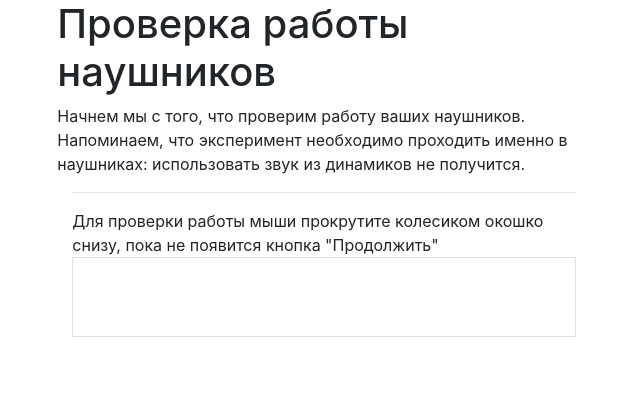
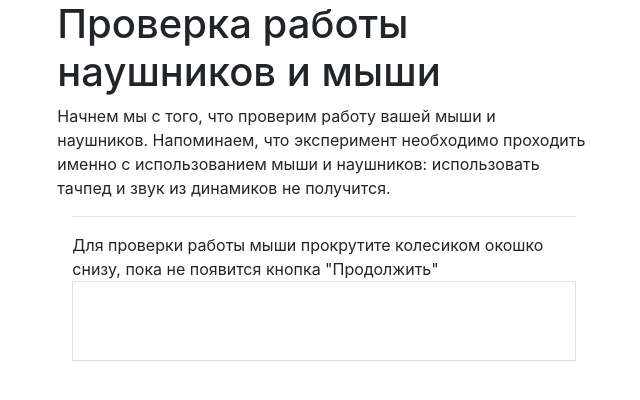
Before and after one commit to kalenkovich/mousetracking-django, a Django app: template experiment/templates/experiment/devices_check.html in a window 1280 px wide. Shown: the top 400 px of the page, without its empty margins (316-956 px from the left). Run offline with Django 3.2, Linux system fonts and the light colour scheme; the template is opened without the code that fills it, so the values that code supplies are empty; some libraries are stand-ins or nearby versions.

Commit message:
add info that we will be checking the mouse to the page

```diff
--- a/experiment/templates/experiment/devices_check.html
+++ b/experiment/templates/experiment/devices_check.html
@@ -82,9 +82,9 @@
 {% block single_column %}
 
     <div class="row">
-        <h1>Проверка работы наушников</h1>
-        Начнем мы с того, что проверим работу ваших наушников. Напоминаем, что эксперимент необходимо проходить именно в
-        наушниках: использовать звук из динамиков не получится.
+        <h1>Проверка работы наушников и мыши</h1>
+        Начнем мы с того, что проверим работу вашей мыши и наушников. Напоминаем, что эксперимент необходимо проходить
+        именно с использованием мыши и наушников: использовать тачпед и звук из динамиков не получится.
     </div>
 
     <div id="hc-container"></div>
```
